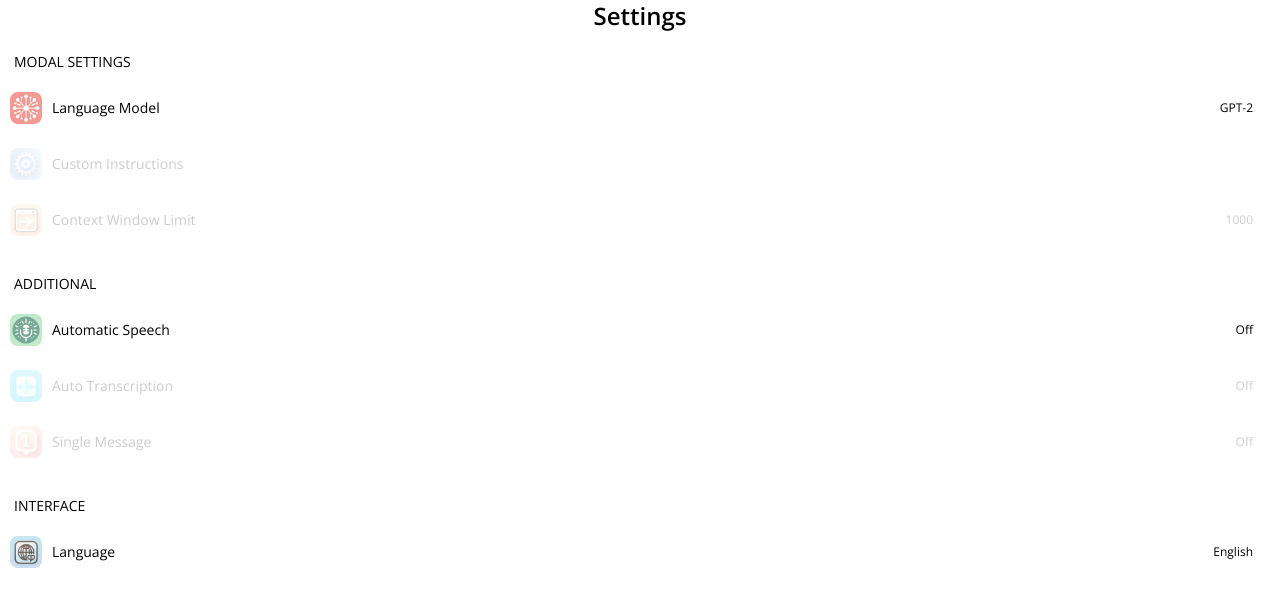
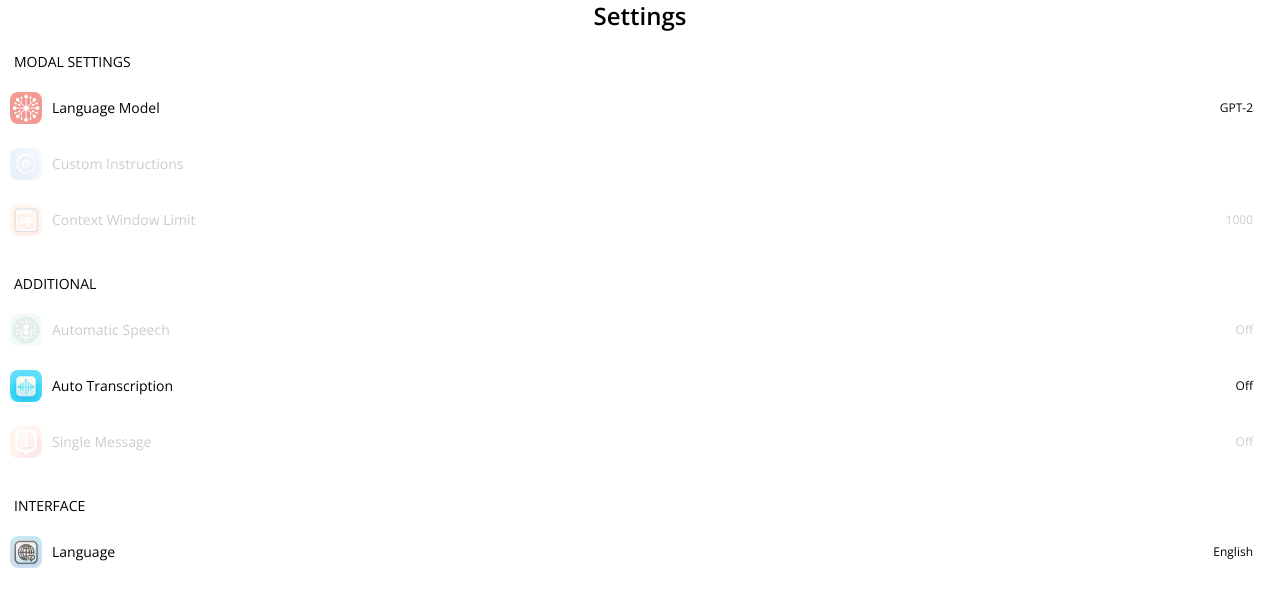
Before and after one commit to PlzTrustMe/TestWebApp, a Vue app in the folder front/: page / in a window 1280 px wide. Shown: the top 606 px of the page. Built offline with nearby package versions, Linux system fonts and the light colour scheme.

Commit message:
feature/add AutoTranscriptionPage.vue

```diff
--- /dev/null
+++ b/front/src/pages/AutoTranscriptionPage.vue
@@ -0,0 +1,20 @@
+<script setup>
+import BaseTitle from "@/shared/BaseTitle.vue";
+import BaseDescription from "@/shared/BaseDescription.vue";
+import BaseToggle from "@/shared/BaseToggle.vue";
+
+import { useSettingsStore} from "@/states.js";
+
+const settingsStore = useSettingsStore()
+</script>
+
+<template>
+  <BaseTitle :isPrimaryType=true title="Auto Transcription"/>
+
+  <BaseToggle :isToggle=settingsStore.userAutoTranscription text="Auto Speech Recognition" />
+
+  <BaseDescription
+      text="Toggles audio transcription for voice messages and video notes, allowing to communicate with
+      the bot using audio if desired"
+  />
+</template>
--- a/front/src/pages/SettingsPage.vue
+++ b/front/src/pages/SettingsPage.vue
@@ -45,15 +45,15 @@ const settingData = [
         title: 'automatic speech',
         icon: AutomaticSpeechIcon,
         value: 'off',
-        linkToPage: '/language-model',
-        isReady: true
+        linkToPage: '/',
+        isReady: false
       },
       {
         title: 'auto transcription',
         icon: AutoTranscriptionIcon,
-        value: 'off',
-        linkToPage: '/custom-instructions',
-        isReady: false
+        value: settingsStore.userAutoTranscription ? 'On' : 'Off',
+        linkToPage: '/auto-transcription',
+        isReady: true
       },
       {
         title: 'single message',
--- a/front/src/routers.js
+++ b/front/src/routers.js
@@ -21,6 +21,12 @@ const routes = [
     },
 
     {
+        path: '/auto-transcription',
+        name: 'AutoTranscriptionPage',
+        component: () => import('./pages/AutoTranscriptionPage.vue')
+    },
+
+    {
         path: '/:pathMatch(.*)*',
         name: 'NotFoundPage',
         component: () => import('./pages/NotFoundPage.vue')
--- a/front/src/states.js
+++ b/front/src/states.js
@@ -1,7 +1,8 @@
 import {defineStore} from "pinia";
 
 export const useSettingsStore = defineStore('settings', {
-    state: () => ({
+    state: () => {
+        return {
             settings: [
                 {
                     model_id: 1,
@@ -42,8 +43,11 @@ export const useSettingsStore = defineStore('settings', {
                     verbose_name: 'Український',
                     isSelected: false
                 },
-        ]
-    }),
+            ],
+
+            userAutoTranscription: false
+        }
+    },
 
     getters: {
         getActiveSettings(state) {
@@ -52,7 +56,7 @@ export const useSettingsStore = defineStore('settings', {
 
         getActiveLanguage(state) {
             return state.languages.find(model => model.isSelected === true)
-        }
+        },
     },
 
     actions: {
@@ -66,6 +70,10 @@ export const useSettingsStore = defineStore('settings', {
             this.languages.forEach(language => {
                 language.isSelected = language.language_id === languageId
             })
+        },
+
+        setUserAutoTranscription() {
+            this.userAutoTranscription = !this.userAutoTranscription;
         }
     }
 })
```
Lines whose indentation alone changed are shown as unchanged.
